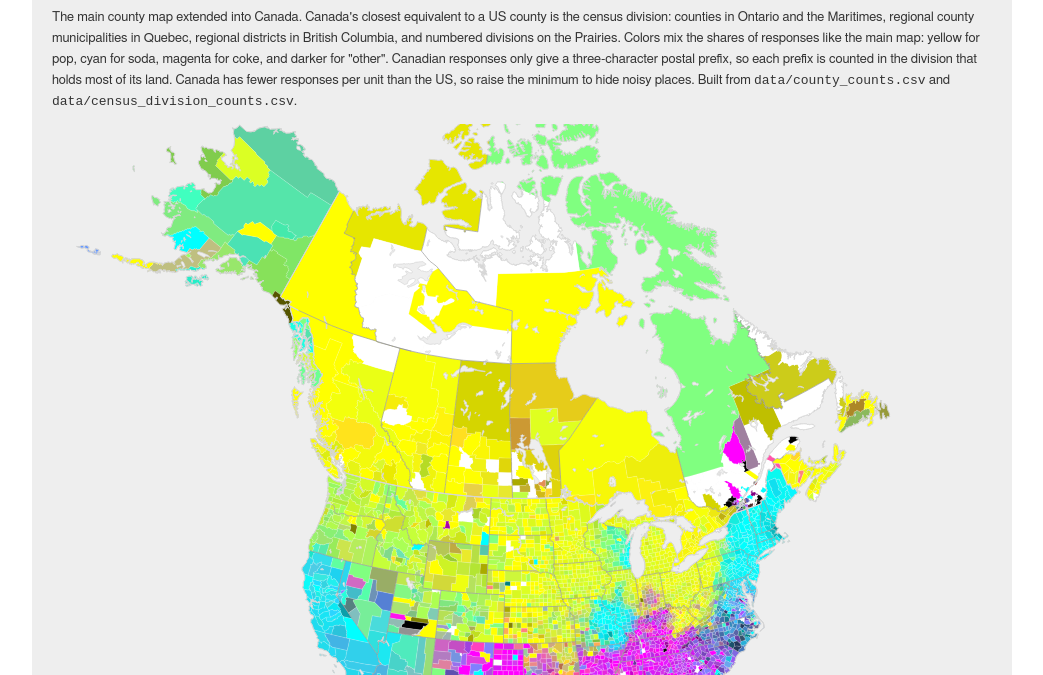
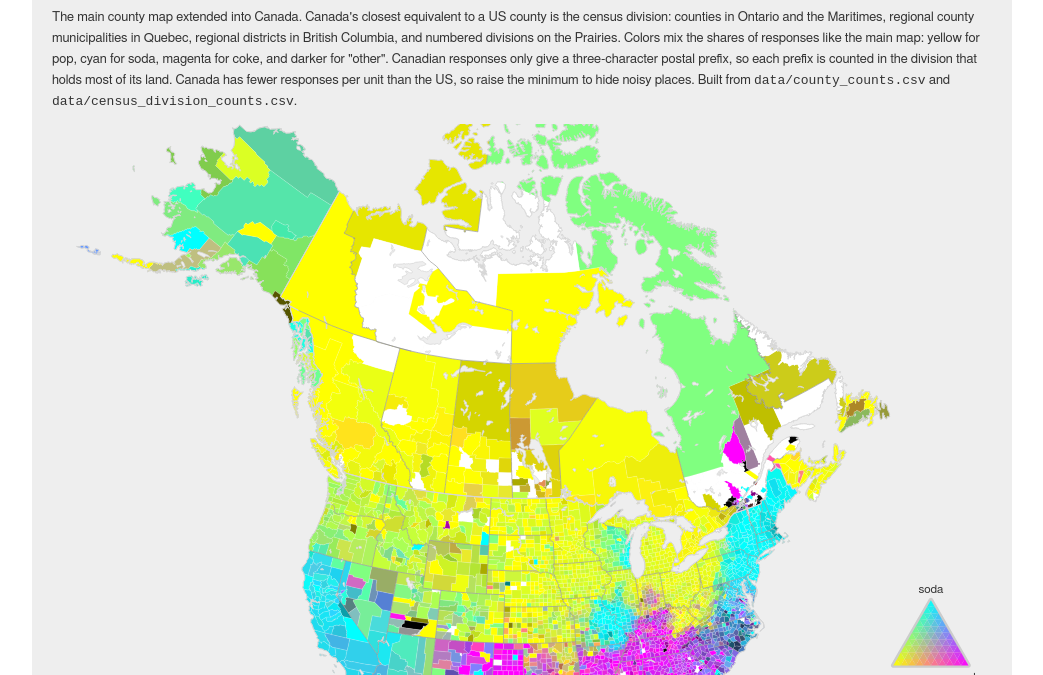
Before and after one commit to almccon/popvssoda, a plain HTML site: page experiments/choropleth.html in a window 1280 px wide. Shown: the part 96-771 px from the top of the page, without its empty margins (118-1161 px from the left). Drawn offline with Linux system fonts and the light colour scheme.

Commit message:
Mixed-color legend placed exactly like the choropleth's
The Voronoi, bubbles (mixed colors), ZIP circles and choropleth
experiment maps now draw the homepage choropleth's legend: the same
triangle, "no data" swatch and "other" ramp, at the same place and
size, as an overlay in map units (common.js: mixKeyHTML, showMixKey).
Thumbnails retaken.

Co-Authored-By: Claude Opus 5.5 <noreply@anthropic.com>
Claude-Session: https://claude.ai/code/session_01JpWq1jKXNV9syim92nfxii

```diff
--- a/experiments/choropleth.html
+++ b/experiments/choropleth.html
@@ -4,8 +4,8 @@
 	<meta charset="utf-8">
 	<meta name="viewport" content="width=device-width, initial-scale=1">
 	<title>Pop vs Soda Choropleth</title>
-	<link href="../css/style.css?v=2026-11-23x" rel="stylesheet">
-	<link href="experiments.css?v=2026-11-23x" rel="stylesheet">
+	<link href="../css/style.css?v=2026-11-23y" rel="stylesheet">
+	<link href="experiments.css?v=2026-11-23y" rel="stylesheet">
 	<style>
 		.na-units path { stroke: #fff; stroke-width: 0.15px; }
 		.na-lines path { fill: none; pointer-events: none; }
@@ -16,8 +16,8 @@
 	</style>
 	<script src="../vendor/d3.v7.9.0.min.js" defer></script>
 	<script src="../vendor/topojson-client.v3.1.0.min.js" defer></script>
-	<script src="common.js?v=2026-11-23x" defer></script>
-	<script src="choropleth.js?v=2026-11-23x" defer></script>
+	<script src="common.js?v=2026-11-23y" defer></script>
+	<script src="choropleth.js?v=2026-11-23y" defer></script>
 </head>
 <body>
 	<nav class="nav">
--- a/experiments/choropleth.js
+++ b/experiments/choropleth.js
@@ -16,7 +16,7 @@
 	const statusEl = document.getElementById("status");
 	const minInput = document.getElementById("min");
 	const minValue = document.getElementById("min-value");
-	PVS.showMixKey(document.getElementById("chart"), true, { noData: true });
+	PVS.showMixKey(document.getElementById("chart"));
 	const regionInputs = document.querySelectorAll("input[name=region]");
 	const region = () => [...regionInputs].find((el) => el.checked).value;
 
--- a/experiments/common.js
+++ b/experiments/common.js
@@ -327,25 +327,14 @@ window.PVS = (function () {
 		return { setRegion };
 	}
 
-	// Put the triangle legend in the bottom-right corner of a map (open water
-	// in every frame), or hide it.
-	function showMixKey(chart, show = true, opts) {
-		let el = chart.querySelector(".map-key");
-		if (!el) {
-			el = document.createElement("div");
-			el.className = "map-key";
-			el.innerHTML = mixKeyHTML(opts);
-			chart.append(el);
-		}
-		el.hidden = !show;
-	}
-
-	// Key for the mixed colors: the main map's triangle legend (soda at the
-	// top, pop bottom left, coke bottom right, blends in between), a ramp for
-	// how much "other" darkens a color, and optionally a "no data" swatch.
-	function mixKeyHTML({ noData = false } = {}) {
+	// The mixed-color legend, drawn exactly as on the homepage choropleth
+	// (js/map.js buildLegend): the triangle, the "no data" swatch and the
+	// "other" ramp in the bottom-right corner, laid out in the choropleth's
+	// 800 × 500 units and scaled into FRAME the same way. It's an overlay in
+	// map units, so it lines up with the choropleth when switching tabs.
+	function mixKeyHTML() {
 		const DIV = 10, side = 64, h = (side * Math.sqrt(3)) / 2;
-		const top = [42, 16];
+		const top = [748, 372];
 		const corner = { soda: top, pop: [top[0] - side / 2, top[1] + h], coke: [top[0] + side / 2, top[1] + h] };
 		const at = (i, j) => ({ soda: (DIV - i) / DIV, pop: (i - j) / DIV, coke: j / DIV });
 		const xy = (q) => ["soda", "pop", "coke"].reduce(
@@ -353,8 +342,7 @@ window.PVS = (function () {
 		const cell = (pts) => {
 			const c = { pop: 0, soda: 0, coke: 0, other: 0 };
 			for (const q of pts) for (const t of ["pop", "soda", "coke"]) c[t] += q[t] / 3;
-			const d = "M" + pts.map((q) => xy(q).map((v) => v.toFixed(1)).join(",")).join("L") + "Z";
-			return `<path d="${d}" fill="${mix(c)}" stroke="${mix(c)}" stroke-width="0.3"/>`;
+			return `<path d="M${pts.map((q) => xy(q).join(",")).join("L")}Z" fill="${mix(c)}"/>`;
 		};
 		let cells = "";
 		for (let i = 0; i < DIV; i++) {
@@ -363,31 +351,42 @@ window.PVS = (function () {
 				if (j < i) cells += cell([at(i, j), at(i, j + 1), at(i + 1, j + 1)]);
 			}
 		}
-		const base = top[1] + h;
-		const label = (x, y, text, anchor = "middle") =>
-			`<text x="${x}" y="${y}" text-anchor="${anchor}">${text}</text>`;
+		const text = (x, y, str, anchor = "middle") => `<text x="${x}" y="${y}" text-anchor="${anchor}">${str}</text>`;
+		const halo = (attrs) => `<${attrs} class="halo"/>`;
 
-		// "other" ramp, white to black, as on the main map.
-		const rx = 112, rw = 70, rh = 10, ry = base - rh, STEPS = 20;
+		const STEPS = 20, rampX = 722, rampY = 466, rampW = 70, rampH = 10;
 		let ramp = "";
 		for (let k = 0; k <= STEPS; k++) {
-			const o = k / STEPS;
-			ramp += `<rect x="${(rx + (k * rw) / (STEPS + 1)).toFixed(1)}" y="${ry}" width="${(rw / (STEPS + 1) + 0.5).toFixed(1)}" height="${rh}" fill="${d3.interpolateRgb("white", "black")(o)}"/>`;
+			ramp += `<rect x="${rampX + (k * rampW) / (STEPS + 1)}" y="${rampY}" width="${rampW / (STEPS + 1) + 0.5}" ` +
+				`height="${rampH}" fill="${d3.interpolateRgb("white", "black")(k / STEPS)}"/>`;
 		}
-		const nd = noData
-			? `<rect x="204" y="${ry}" width="26" height="${rh}" fill="#fff" stroke="#bbb" stroke-width="0.5"/>` + label(217, base + 13, "no data")
-			: "";
-		const width = noData ? 240 : 196;
-		const height = Math.ceil(base + 17);
-		// Sized like the main map's legend: 1.2 × these units in a FRAME-wide map.
-		return `<svg class="mix-key" viewBox="0 0 ${width} ${height}" ` +
-			`style="width:${((width * 1.2) / FRAME.width) * 100}%" role="img" ` +
-			`aria-label="Color key: yellow for pop, cyan for soda, magenta for coke, blended where answers are split, darker with more other answers">` +
-			`<g stroke="none">${cells}</g>` +
-			label(top[0], top[1] - 5, "soda") + label(corner.pop[0] - 4, base + 13, "pop") + label(corner.coke[0] + 4, base + 13, "coke") +
-			ramp + `<rect x="${rx}" y="${ry}" width="${rw}" height="${rh}" fill="none" stroke="#bbb" stroke-width="0.5"/>` +
-			label(rx + rw / 2, ry - 5, "other") + label(rx, base + 13, "0%", "start") + label(rx + rw, base + 13, "100%", "end") +
-			nd + "</svg>";
+
+		return `<svg class="mix-key" viewBox="0 0 ${FRAME.width} ${FRAME.height}" role="img" ` +
+			`aria-label="Color key: yellow for pop, cyan for soda, magenta for coke, blended where answers are split, ` +
+			`darker with more other answers, white for no data">` +
+			`<g transform="translate(0,40) scale(1.2)">` +
+			halo(`path d="M${[corner.soda, corner.pop, corner.coke].join("L")}Z"`) + cells +
+			text(corner.soda[0], corner.soda[1] - 6, "soda") +
+			text(corner.pop[0] - 4, corner.pop[1] + 13, "pop") + text(corner.coke[0] + 4, corner.coke[1] + 13, "coke") +
+			halo(`rect x="${rampX}" y="${rampY}" width="${rampW}" height="${rampH}"`) + ramp +
+			text(rampX, rampY + 21, "0%", "start") + text(rampX + rampW, rampY + 21, "100%", "end") +
+			text(rampX + rampW / 2, rampY - 5, "other") +
+			halo(`rect x="682" y="${rampY}" width="26" height="${rampH}"`) +
+			`<rect x="682" y="${rampY}" width="26" height="${rampH}" fill="#fff"/>` +
+			text(695, rampY + 21, "no data") +
+			"</g></svg>";
+	}
+
+	// Show the mixed-color legend on a map, or hide it.
+	function showMixKey(chart, show = true) {
+		let el = chart.querySelector(".map-key-frame");
+		if (!el) {
+			el = document.createElement("div");
+			el.className = "map-key-frame";
+			el.innerHTML = mixKeyHTML();
+			chart.append(el);
+		}
+		el.hidden = !show;
 	}
 
 	// Swelling state outlines for the bubble maps. Each state starts as its own
--- a/experiments/experiments.css
+++ b/experiments/experiments.css
@@ -93,3 +93,11 @@ body { max-width: 1012px; }
 /* The credit line overlay (common.js: addCredit). */
 .chart svg.credit { position: absolute; inset: 0; width: 100%; height: auto; pointer-events: none; }
 .credit text { font-size: 12px; font-style: italic; fill: #333; }
+
+/* The mixed-color legend (common.js: showMixKey), an overlay in map units
+   styled like the homepage choropleth's legend. */
+.map-key-frame { position: absolute; inset: 0; pointer-events: none; }
+.map-key-frame[hidden] { display: none; }
+.map-key-frame svg { display: block; width: 100%; height: auto; }
+.mix-key text { font-size: 10px; fill: #333; }
+.mix-key .halo { fill: none; stroke: #ccc; stroke-width: 4px; stroke-linejoin: round; }
```
Also changed, not shown: experiments/bubbles.html (+4 -4 lines), experiments/donuts.html (+4 -4 lines), experiments/hex-bubbles.html (+4 -4 lines), experiments/index.html (+2 -2 lines), experiments/isoglosses.html (+4 -4 lines), experiments/voronoi.html (+4 -4 lines), experiments/zip-circles.html (+4 -4 lines), experiments/thumbnails/bubbles.jpg, experiments/thumbnails/choropleth.jpg, experiments/thumbnails/voronoi.jpg, experiments/thumbnails/zip-circles.jpg.
